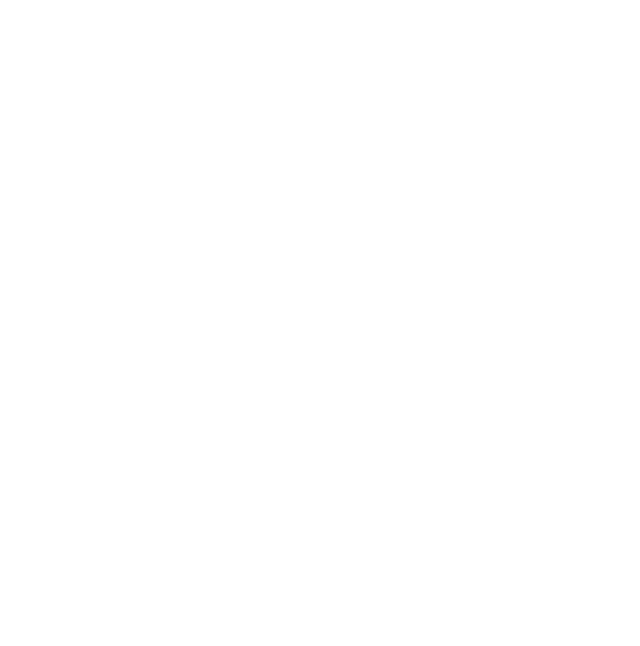
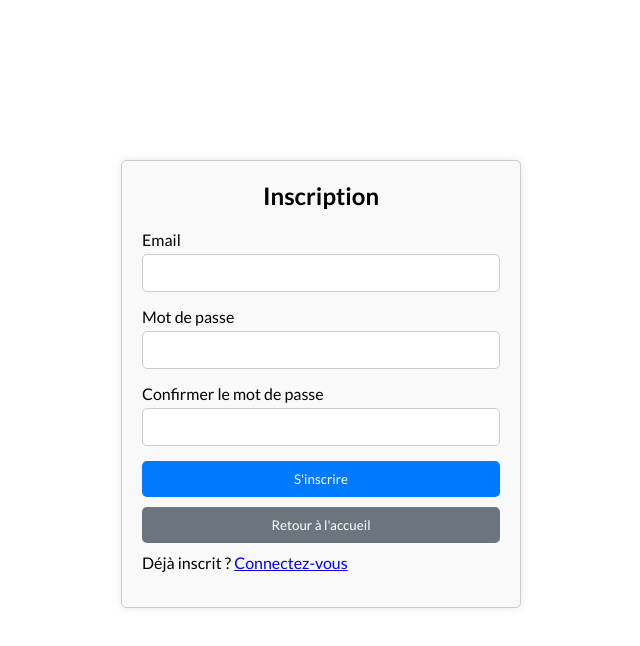
Before and after one commit to Adrienraynaudd/bibliotechnator3000, an Angular app in the folder App/: page /register in a window 1280 px wide. Before the commit this address led to /. Shown: the top 646 px of the page, without its empty margins (319-959 px from the left). Built offline with nearby package versions, Linux system fonts and the light colour scheme.

Commit message:
feat: register page added

```diff
--- a/App/src/app/app.routes.ts
+++ b/App/src/app/app.routes.ts
@@ -1,7 +1,9 @@
 import { Routes } from '@angular/router';
-import { LoginComponent } from './auth/pages/login.component';
+import { LoginComponent } from './auth/pages/login/login.component';
+import { RegisterComponent } from './auth/pages/register/register.component';
 
 export const routes: Routes = [
   { path: '', redirectTo: '/home', pathMatch: 'full' },
   { path: 'login', component: LoginComponent },
+  { path: 'register', component: RegisterComponent },
 ];
--- a/App/src/app/auth/pages/login.component.html
+++ b/App/src/app/auth/pages/login/login.component.html
@@ -9,6 +9,9 @@
       <label for="password">Mot de passe</label>
       <input type="password" id="password" [(ngModel)]="password" name="password" required>
     </div>
+    <div class="form-group">
+      <p>Pas encore membre ? <a routerLink="/register">Inscrivez-vous</a></p>
+    </div>
     <button type="submit" class="btn">Se connecter</button>
   </form>
   <button class="btn btn-secondary" routerLink="/">Retour à l'accueil</button>
--- /dev/null
+++ b/App/src/app/auth/pages/register/register.component.css
@@ -0,0 +1,52 @@
+.login-container {
+  max-width: 400px;
+  margin: 10rem auto;
+  padding: 20px;
+  border: 1px solid #ccc;
+  border-radius: 5px;
+  box-shadow: 0 0 10px rgba(0, 0, 0, 0.1);
+  background-color: #f9f9f9;
+}
+
+.login-container h2 {
+  text-align: center;
+  margin-bottom: 20px;
+}
+
+.form-group {
+  margin-bottom: 15px;
+  margin-top: 10px;
+}
+
+.form-group label {
+  display: block;
+  margin-bottom: 5px;
+}
+
+.form-group input {
+  width: 100%;
+  padding: 10px;
+  border: 1px solid #ccc;
+  border-radius: 5px;
+}
+
+.btn {
+  width: 100%;
+  padding: 10px;
+  background-color: #007bff;
+  color: #fff;
+  border: none;
+  border-radius: 5px;
+  cursor: pointer;
+}
+
+.btn-secondary {
+  background-color: #6c757d;
+  margin-top: 10px;
+}
+
+.error {
+  color: red;
+  font-size: 0.875em;
+  margin-top: 5px;
+}
--- /dev/null
+++ b/App/src/app/auth/pages/register/register.component.html
@@ -0,0 +1,31 @@
+<div class="login-container">
+  <h2>Inscription</h2>
+  <form [formGroup]="registerForm" (ngSubmit)="onSubmit()">
+    <div class="form-group">
+      <label for="email">Email</label>
+      <input type="email" id="email" formControlName="email" class="form-control" required>
+      <div *ngIf="registerForm.get('email')?.invalid && registerForm.get('email')?.touched" class="error">
+        Veuillez entrer une adresse email valide.
+      </div>
+    </div>
+    <div class="form-group">
+      <label for="password">Mot de passe</label>
+      <input type="password" id="password" formControlName="password" class="form-control" required>
+      <div *ngIf="registerForm.get('password')?.invalid && registerForm.get('password')?.touched" class="error">
+        Le mot de passe doit contenir au moins 6 caractères.
+      </div>
+    </div>
+    <div class="form-group">
+      <label for="confirmPassword">Confirmer le mot de passe</label>
+      <input type="password" id="confirmPassword" formControlName="confirmPassword" class="form-control" required>
+      <div *ngIf="registerForm.get('confirmPassword')?.invalid && registerForm.get('confirmPassword')?.touched" class="error">
+        Les mots de passe ne correspondent pas.
+      </div>
+    </div>
+    <button type="submit" class="btn">S'inscrire</button>
+  </form>
+  <button class="btn btn-secondary" routerLink="/">Retour à l'accueil</button>
+  <div class="form-group">
+    <p>Déjà inscrit ? <a routerLink="/login">Connectez-vous</a></p>
+  </div>
+</div>
--- /dev/null
+++ b/App/src/app/auth/pages/register/register.component.ts
@@ -0,0 +1,42 @@
+import { Component } from '@angular/core';
+import {NgIf} from '@angular/common';
+import {RouterLink} from '@angular/router';
+import {FormBuilder, FormGroup, FormsModule, ReactiveFormsModule, Validators} from '@angular/forms';
+
+@Component({
+  selector: 'app-register',
+  imports: [
+    RouterLink,
+    FormsModule,
+    ReactiveFormsModule,
+    NgIf
+  ],
+  templateUrl: './register.component.html',
+  styleUrl: './register.component.css'
+})
+export class RegisterComponent {
+  registerForm: FormGroup;
+
+  constructor(private fb: FormBuilder) {
+    this.registerForm = this.fb.group(
+      {
+        email: ['', [Validators.required, Validators.email]],
+        password: ['', [Validators.required, Validators.minLength(6)]],
+        confirmPassword: ['', Validators.required],
+      },
+      { validators: this.passwordMatchValidator }
+    );
+  }
+
+  passwordMatchValidator(form: FormGroup) {
+    return form.get('password')?.value === form.get('confirmPassword')?.value
+      ? null
+      : { mismatch: true };
+  }
+
+  onSubmit() {
+    if (this.registerForm.valid) {
+      console.log('Form Submitted', this.registerForm.value);
+    }
+  }
+}
```
Also changed, not shown: App/src/app/auth/pages/login/login.component.css (renamed from App/src/app/auth/pages/login.component.css), App/src/app/auth/pages/login/login.component.ts (renamed from App/src/app/auth/pages/login.component.ts), 2 other files (tests, documents, lock files or other folders).
